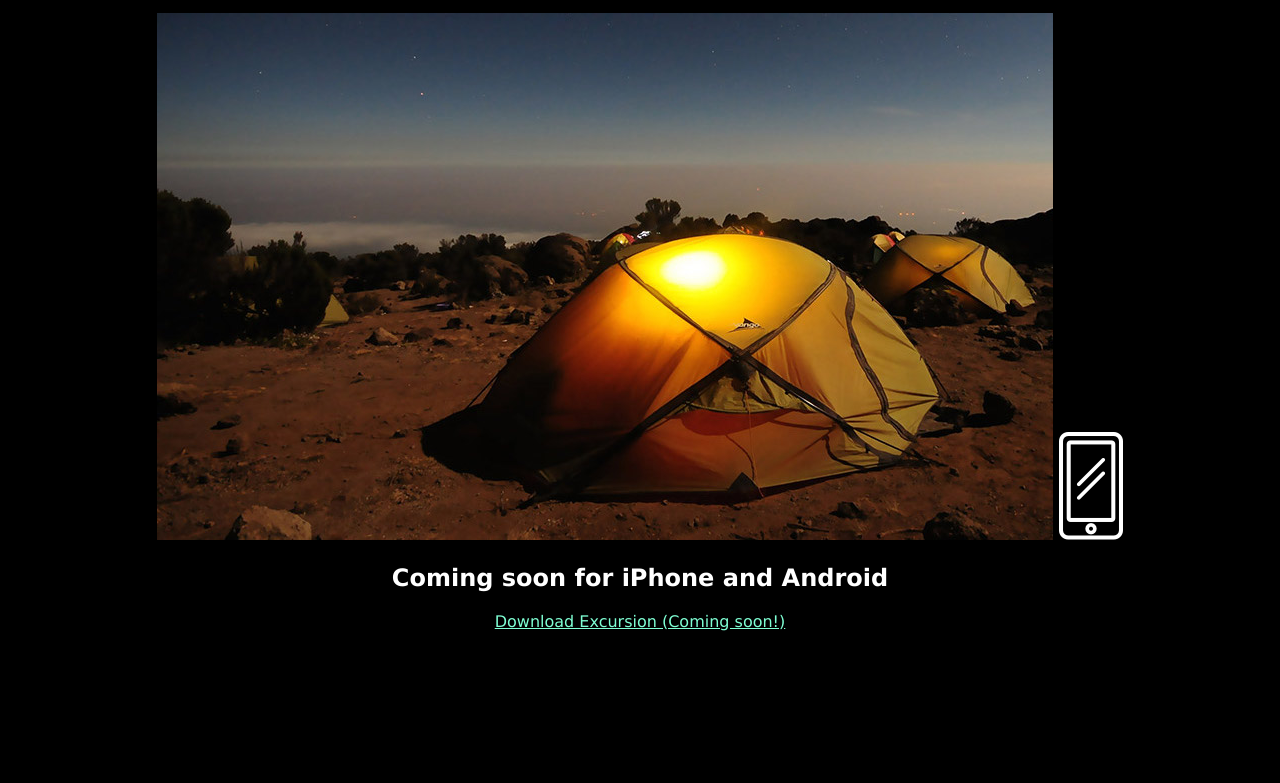
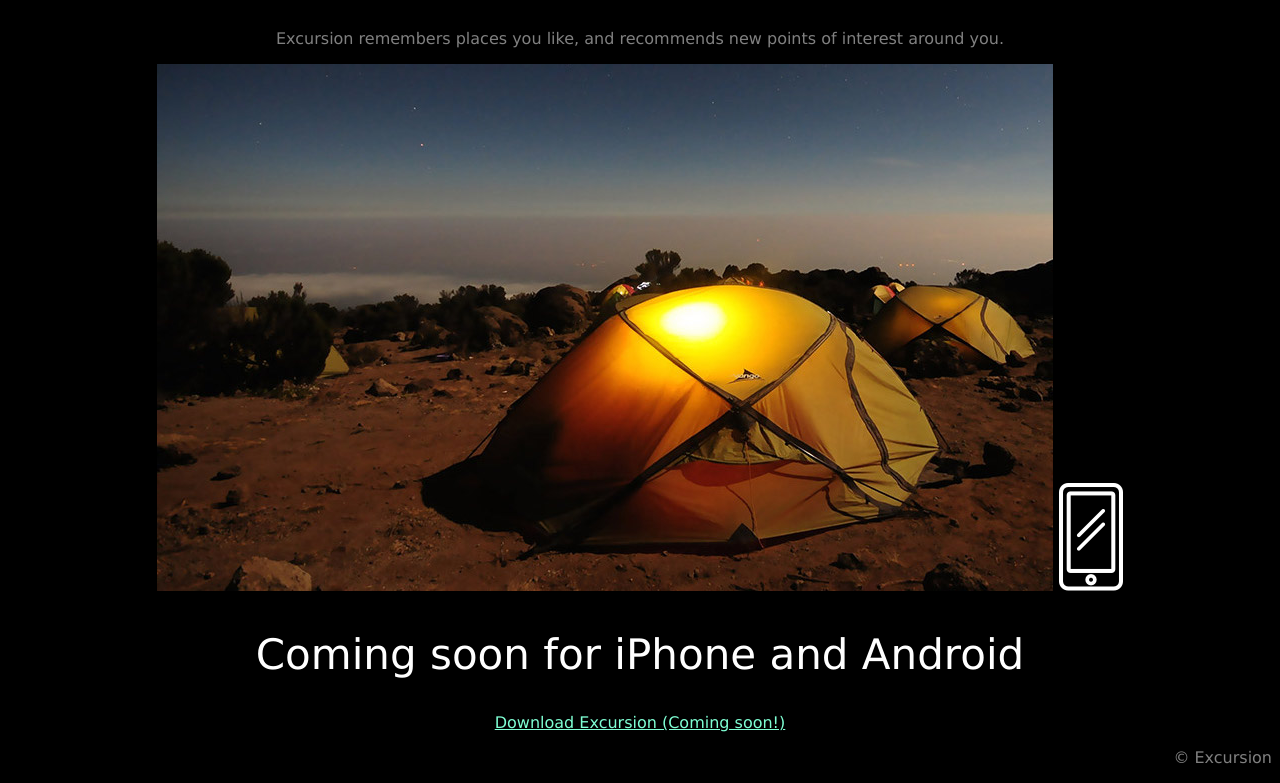
Before and after one commit to Prajwal-D/Excursion, a plain HTML site: page index.html in a window 1280 px wide. Shown: the part 404-1187 px from the top of the page. Before the commit the page ends 1051 px from the top, so only its background shows below. Drawn offline with Linux system fonts and the light colour scheme.

Commit message:
Finish html and css for files, iron out bugs

```diff
--- a/index.html
+++ b/index.html
@@ -41,6 +41,8 @@
      <a>
    </p>
 
+   <p id="right">&copy; Excursion</p>
+
 
   </body>
 </html>
--- a/resources/css/style.css
+++ b/resources/css/style.css
@@ -11,7 +11,14 @@ h1 {
 p {
   color: gray;
 }
+h2 {
+  font-weight: 300;
+  font-size: 42px;
+}
 .link {
   color: aquamarine;
   font-size: 16px;
 }
+#right {
+  text-align: right;
+}
```
